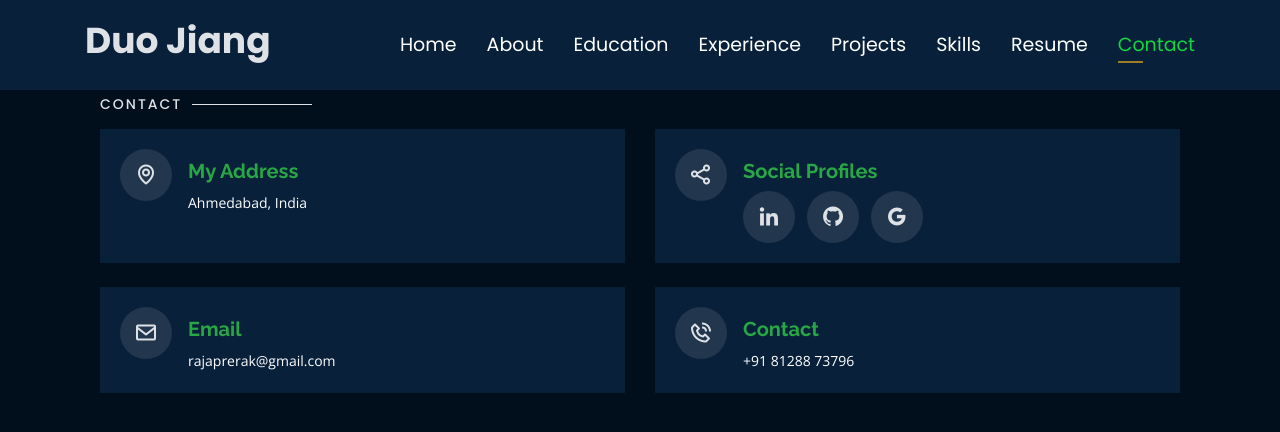
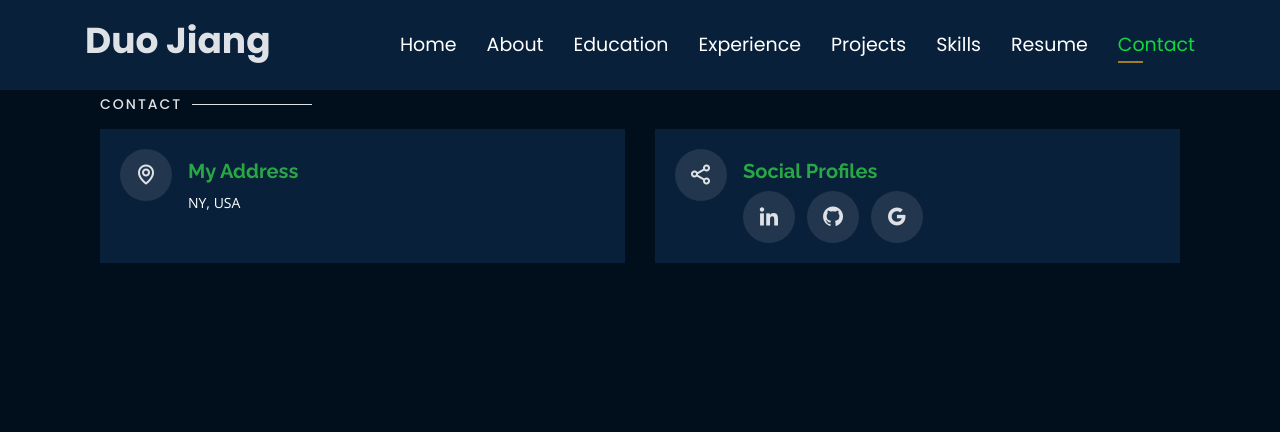
Before and after one commit to DuoJiang/duojiang.github.io, a plain HTML site: page index.html in a window 1280 px wide. Both pictures are taken after a click on the link "Contact". Drawn offline with nearby package versions, Linux system fonts and the light colour scheme.

Commit message:
add contact

```diff
--- a/index.html
+++ b/index.html
@@ -447,7 +447,7 @@
           <div class="info-box">
             <i class="bx bx-map"></i>
             <h3>My Address</h3>
-            <p>Ahmedabad, India</p>
+            <p>NY, USA</p>
           </div>
         </div>
 
@@ -456,26 +456,11 @@
             <i class="bx bx-share-alt"></i>
             <h3>Social Profiles</h3>
             <div class="social-links">
-              <a href="https://www.linkedin.com/in/rajaprerak" target="_blank" class="linkedin"><i class="bx bxl-linkedin"></i></a>
-              <a href="https://www.github.com/rajaprerak" target="_blank" class="github"><i class="bx bxl-github"></i></a>
-              <a href="mailto:rajaprerak@gmail.com" target="_blank" class="google"><i class="bx bxl-google"></i></a>
+              <a href="https://www.linkedin.com/in/duo-jiang-952570161/" target="_blank" class="linkedin"><i class="bx bxl-linkedin"></i></a>
+              <a href="https://github.com/DuoJiang" target="_blank" class="github"><i class="bx bxl-github"></i></a>
+              <a href="mailto:duojiang02@gmail.com" target="_blank" class="google"><i class="bx bxl-google"></i></a>
 
             </div>
-          </div>
-        </div>
-
-        <div class="col-md-6 mt-4 d-flex align-items-stretch">
-          <div class="info-box">
-            <i class="bx bx-envelope"></i>
-            <h3>Email</h3>
-            <p>rajaprerak@gmail.com</p>
-          </div>
-        </div>
-        <div class="col-md-6 mt-4 d-flex align-items-stretch">
-          <div class="info-box">
-            <i class="bx bx-phone-call"></i>
-            <h3>Contact</h3>
-            <p>+91 81288 73796</p>
           </div>
         </div>
       </div>
```
